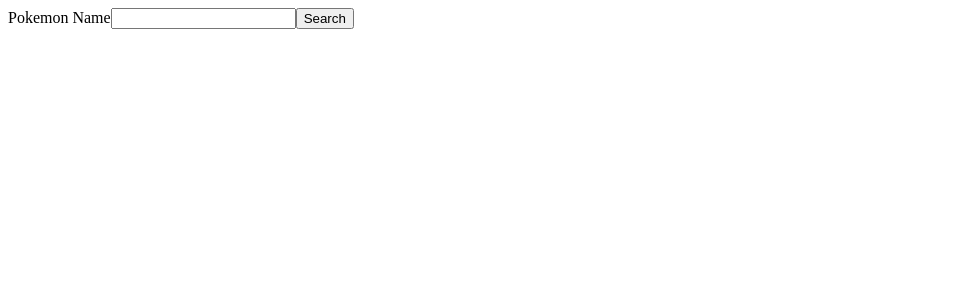
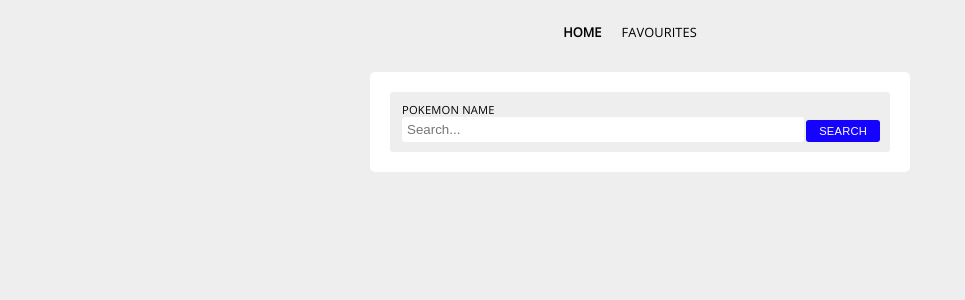
Before and after one commit to samg0/truelayer-test, a Next.js app: page / in a window 1280 px wide. Shown: the top 300 px of the page, without its empty margins (0-965 px from the left). Built offline with nearby package versions, Linux system fonts and the light colour scheme.

Commit message:
Implements some styling

```diff
--- /dev/null
+++ b/components/button.tsx
@@ -0,0 +1,12 @@
+import styled from "@emotion/styled"
+
+export const PokeButton = styled.button<{ primary?: boolean }>(({ primary = false }) => ({
+  padding: '5px 13px',
+  fontSize: '0.7rem',
+  textTransform: 'uppercase',
+  letterSpacing: 0.2,
+  border: 0,
+  borderRadius: 3,
+  color: primary ? 'white' : 'black',
+  backgroundColor: primary ? '#1502ff' : '#eee'
+}))
--- /dev/null
+++ b/components/layout.tsx
@@ -0,0 +1,10 @@
+import styled from '@emotion/styled'
+
+export const Layout = styled.main({
+  backgroundColor: 'white',
+  width: '95vh',
+  maxWidth: 500,
+  padding: 20,
+  margin: `30px auto`,
+  borderRadius: 5
+})
--- /dev/null
+++ b/components/nav.tsx
@@ -0,0 +1,36 @@
+import styled from '@emotion/styled'
+import { useRouter } from 'next/router'
+import React, { useMemo } from 'react'
+import Link from 'next/link'
+
+const StyledLink = styled.a({
+  fontSize: '0.8rem',
+  textTransform: 'uppercase',
+  letterSpacing: 0.1,
+  textDecoration: 'none',
+  marginRight: 20
+})
+
+const StyledNav = styled.nav({
+  textAlign: 'center',
+  marginTop: 20
+})
+
+const NavLink = ({ href, label }: { href: string, label: string }) => {
+  const router = useRouter()
+  const active = useMemo(() => router.pathname === href, [router])
+
+  return <Link href={href}>
+    <StyledLink style={{ fontWeight: active ? 'bold' : 'normal' }}>
+      { label }
+    </StyledLink>
+  </Link>
+}
+
+const navItems = { Home: '/', Favourites: '/favourites' }
+
+export const NavBar = () => <StyledNav>
+  { Object.entries(navItems).map(([label, href]) => (
+    <NavLink key={href} href={href} label={label} />
+  ))}
+</StyledNav>
--- a/components/search-box.tsx
+++ b/components/search-box.tsx
@@ -1,5 +1,36 @@
 import React, { useState, useCallback, ChangeEvent, FormEvent } from "react"
 import { useRouter } from 'next/router'
+import { PokeButton } from "./button"
+import styled from "@emotion/styled"
+
+const StyledForm = styled.form({
+  display: 'flex',
+  alignItems: 'flex-end',
+  backgroundColor: '#eee',
+  padding: 10,
+  borderRadius: 3
+})
+
+const SearchBarWrapper = styled.fieldset({
+  border: 0,
+  padding: 0,
+  flexGrow: 1,
+  position: 'relative',
+  display: 'flex',
+  flexFlow: 'column nowrap',
+  justifyContent: 'stretch',
+  label: {
+    fontSize: '0.7rem',
+    textTransform: 'uppercase',
+    letterSpacing: 0.2
+  },
+  input: {
+    border: 0,
+    borderRadius: 3,
+    padding: 5,
+    marginLeft: 0
+  }
+})
 
 export const SearchBox = ({ initialQuery = '' }) => {
   const router = useRouter()
@@ -15,9 +46,11 @@
     router.push('/pokemon/[name]', `/pokemon/${query.toLowerCase()}`)
   }, [query])
 
-  return <form onSubmit={submit}>
-    <label htmlFor="search-box">Pokemon Name</label>
-    <input id="search-box" value={query} onChange={handleChange} />
-    <button type="submit">Search</button>
-  </form>
+  return <StyledForm onSubmit={submit}>
+    <SearchBarWrapper>
+      <label htmlFor="search-box">Pokemon Name</label>
+      <input id="search-box" value={query} onChange={handleChange} placeholder="Search..." />
+    </SearchBarWrapper>
+    <PokeButton primary type="submit">Search</PokeButton>
+  </StyledForm>
 }
--- /dev/null
+++ b/pages/_app.tsx
@@ -0,0 +1,21 @@
+import React from 'react'
+import { AppProps } from 'next/app'
+import Head from 'next/head'
+import { Layout } from '~/components/layout'
+import { GlobalStyles } from '~/styles/global'
+import { NavBar } from '~/components/nav'
+
+function MyApp ({ Component, pageProps }: AppProps) {
+  return <>
+    <Head>
+      <link href="https://fonts.googleapis.com/css2?family=Open+Sans:wght@300&display=swap" rel="stylesheet" />
+    </Head>
+    <NavBar />
+    <Layout>
+      <Component {...pageProps} />
+      <GlobalStyles />
+    </Layout>
+  </>
+}
+
+export default MyApp
--- a/pages/api/pokemon/[name].ts
+++ b/pages/api/pokemon/[name].ts
@@ -29,7 +29,7 @@
 
     res.status(200).json({ name, description: translationResult.text })
   } catch (e) {
-    console.error(e.message)
+    console.error('Server: ', e.message)
     res.status(500).json({ error: 'Server error' })
   }
 }
--- a/pages/favourites.tsx
+++ b/pages/favourites.tsx
@@ -1,6 +1,7 @@
 import React, { useState, useEffect } from "react"
 import Link from 'next/link'
 import { FavouriteStorageService } from "~/services/favourite-storage-service"
+import Head from "next/head"
 
 const FavouriteItem = ({ name }: { name: string }) => <li>
   <Link href="/pokemon/[name]" as={`/pokemon/${name}`}>
@@ -17,6 +18,7 @@
   }, [])
 
   return <section>
+    <Head><title>Favourites</title></Head>
     <h1>Favourites</h1>
     <ul>
       { items.map(item => <FavouriteItem key={item} name={item} />) }
--- a/pages/index.tsx
+++ b/pages/index.tsx
@@ -1,6 +1,10 @@
 import React from 'react'
 import { SearchBox } from '~/components/search-box'
+import Head from 'next/head'
 
-const IndexPage = () => <header><SearchBox /></header>
+const IndexPage = () => <header>
+  <Head><title>Pokemon Home</title></Head>
+  <SearchBox />
+</header>
 
 export default IndexPage
--- /dev/null
+++ b/styles/global.tsx
@@ -0,0 +1,13 @@
+import * as React from 'react'
+import { Global } from '@emotion/react'
+
+export const GlobalStyles = () => (
+  <Global
+    styles={{
+      'html, body': {
+        fontFamily: `'Open Sans', sans-serif`,
+        background: '#eee'
+      }
+    }}
+  />
+)
```
Also changed, not shown: components/error-page.tsx (+7 -1 lines), pages/pokemon/[name].tsx (+10 -4 lines).
